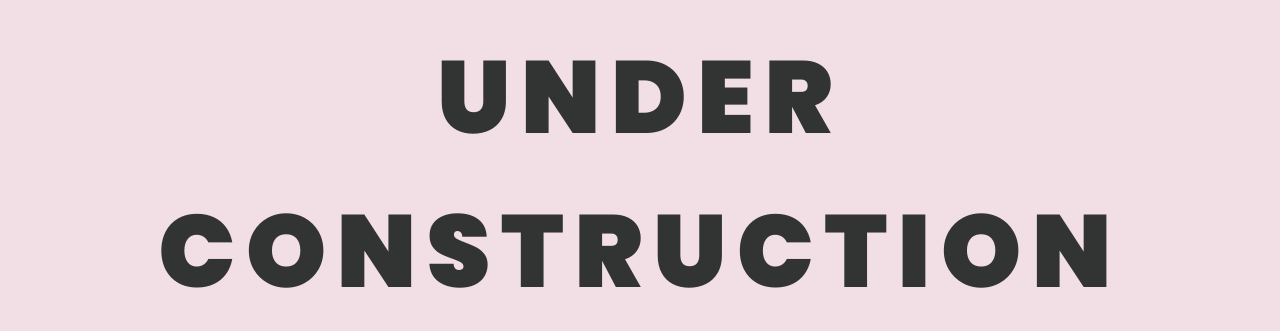
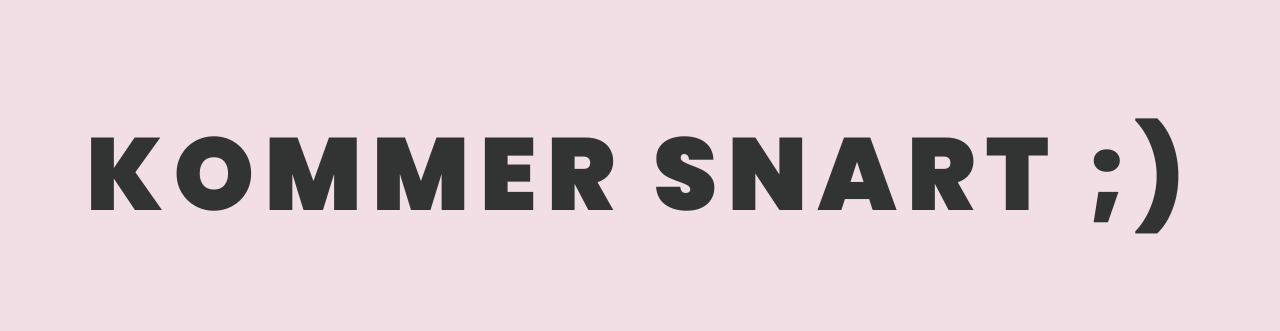
Before and after one commit to alkuhalisaif/my-under-construction-site, a plain HTML site: page index.html in a window 1280 px wide. Shown: the part 226-557 px from the top of the page. Drawn offline with Linux system fonts and the light colour scheme.

Commit message:
Only changed text

```diff
--- a/index.html
+++ b/index.html
@@ -41,6 +41,6 @@
   </style>
 </head>
 <body>
-  <h1>UNDER CONSTRUCTION</h1>
+  <h1>KOMMER SNART &#59;&#41;</h1>
 </body>
 </html>
```
